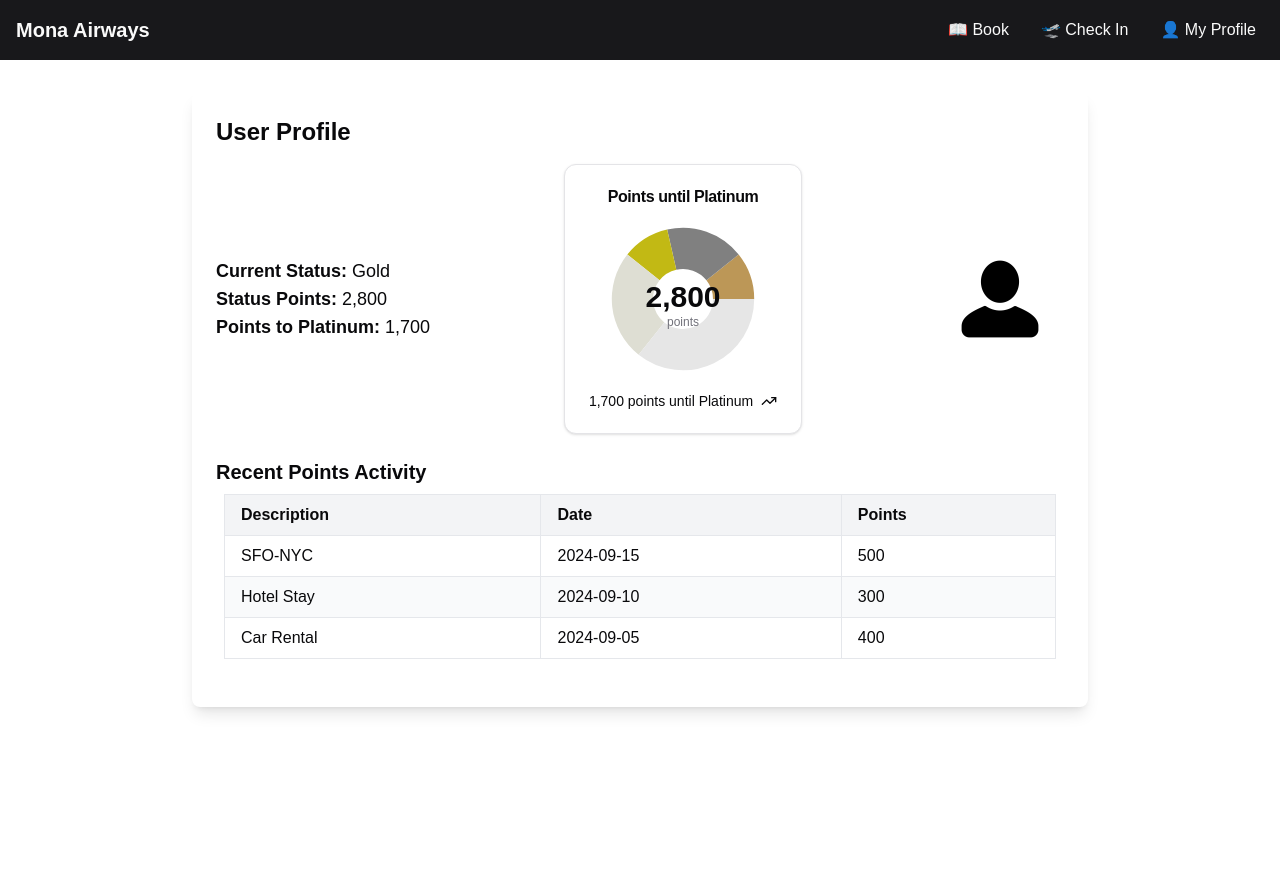
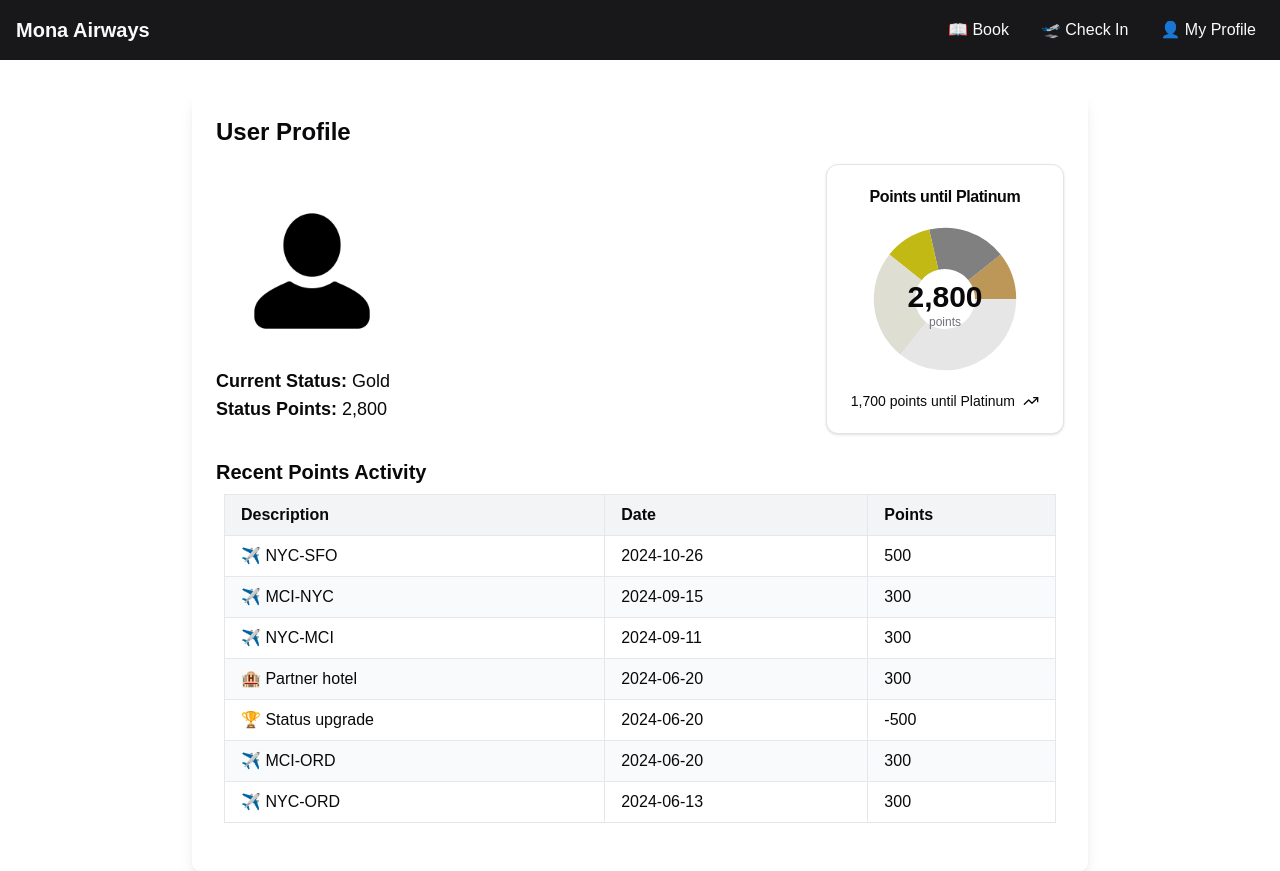
Before and after one commit to Damovisa/travel-app, a Next.js app: page /profile in a window 1280 px wide. Before the commit the page ends 800 px from the top, so only its background shows below. Built offline with nearby package versions, Linux system fonts and the light colour scheme.

Commit message:
Added data retrieval

```diff
--- a/app/profile/page.tsx
+++ b/app/profile/page.tsx
@@ -1,5 +1,5 @@
 import StatusTable from "@/components/ui/status-table";
-import NextStatusChart from "@/app/next-status-chart";
+import NextStatusChart from "@/app/charts/next-status-chart";
 
 export default function Home() {
   return (
@@ -8,14 +8,13 @@ export default function Home() {
         <h1 className="text-2xl font-bold mb-4">User Profile</h1>
         <div className="flex items-center space-x-8 justify-between">
           <div>
+            <img src="/avatar-15.png" alt="User Avatar" className="w-48 h-48 rounded-full" />
             <p className="text-lg"><strong>Current Status:</strong> Gold</p>
             <p className="text-lg"><strong>Status Points:</strong> 2,800</p>
-            <p className="text-lg"><strong>Points to Platinum:</strong> 1,700</p>
             </div>
             <div>
             <NextStatusChart />
           </div>
-          <img src="/avatar-15.png" alt="User Avatar" className="w-32 h-32 rounded-full" />
         </div>
         <div className="mt-6">
           <h2 className="text-xl font-semibold">Recent Points Activity</h2>
--- a/components/ui/status-table.tsx
+++ b/components/ui/status-table.tsx
@@ -2,6 +2,7 @@
 
 import * as React from 'react'
 import ReactDOM from 'react-dom/client'
+import { PointsActivityData } from '@/lib/PointsActivityData'
 
 import {
   createColumnHelper,
@@ -10,29 +11,7 @@ import {
   useReactTable,
 } from '@tanstack/react-table'
 
-type PointsActivity = {
-  description: string
-  date: string
-  points: number
-}
-
-const defaultData: PointsActivity[] = [
-  {
-    description: 'SFO-NYC',
-    date: '2024-09-15',
-    points: 500
-  },
-  {
-    description: 'Hotel Stay',
-    date: '2024-09-10',
-    points: 300
-  },
-  {
-    description: 'Car Rental',
-    date: '2024-09-05',
-    points: 400
-  },
-]
+var activityData = PointsActivityData;
 
 const columnHelper = createColumnHelper<PointsActivity>()
 
@@ -53,7 +32,7 @@ const columns = [
 ]
 
 const StatusTable: React.FC = () => {
-  const [data, _setData] = React.useState(() => [...defaultData])
+  const [data, _setData] = React.useState(() => [...activityData])
   const rerender = React.useReducer(() => ({}), {})[1]
 
   const table = useReactTable({
--- /dev/null
+++ b/lib/PointsActivityData.ts
@@ -0,0 +1,42 @@
+import { describe } from "node:test";
+import PointsActivity from "../PointsActivity";
+
+const PointsActivityData: PointsActivity[] = [
+    {
+        description: "✈️ NYC-SFO",
+        date: '2024-10-26',
+        points: 500
+    },
+    {
+        description: "✈️ MCI-NYC",
+        date: '2024-09-15',
+        points: 300
+    },
+    {
+        description: "✈️ NYC-MCI",
+        date: '2024-09-11',
+        points: 300
+    },
+    {
+        description: "🏨 Partner hotel",
+        date: '2024-06-20',
+        points: 300
+    },
+    {
+        description: "🏆 Status upgrade",
+        date: '2024-06-20',
+        points: -500
+    },
+    {
+        description: "✈️ MCI-ORD",
+        date: '2024-06-20',
+        points: 300
+    },
+    {
+        description: "✈️ NYC-ORD",
+        date: '2024-06-13',
+        points: 300
+    }
+];
+
+export { PointsActivityData };
--- /dev/null
+++ b/lib/types/PointsActivity.ts
@@ -0,0 +1,7 @@
+interface PointsActivity {
+    description: string;
+    date: string;
+    points: number;
+}
+
+export default PointsActivity;
```
Also changed, not shown: app/charts/next-status-chart.tsx (renamed from app/next-status-chart.tsx), app/charts/travel-line-chart.tsx (renamed from app/travel-line-chart.tsx).
